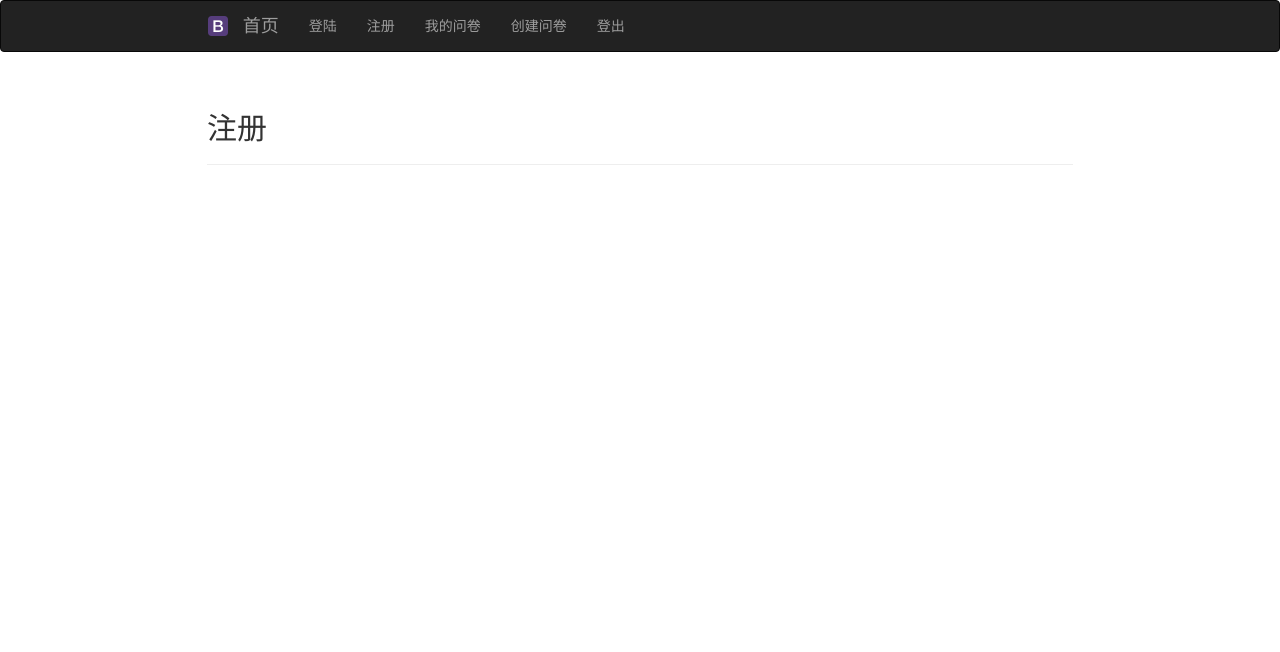
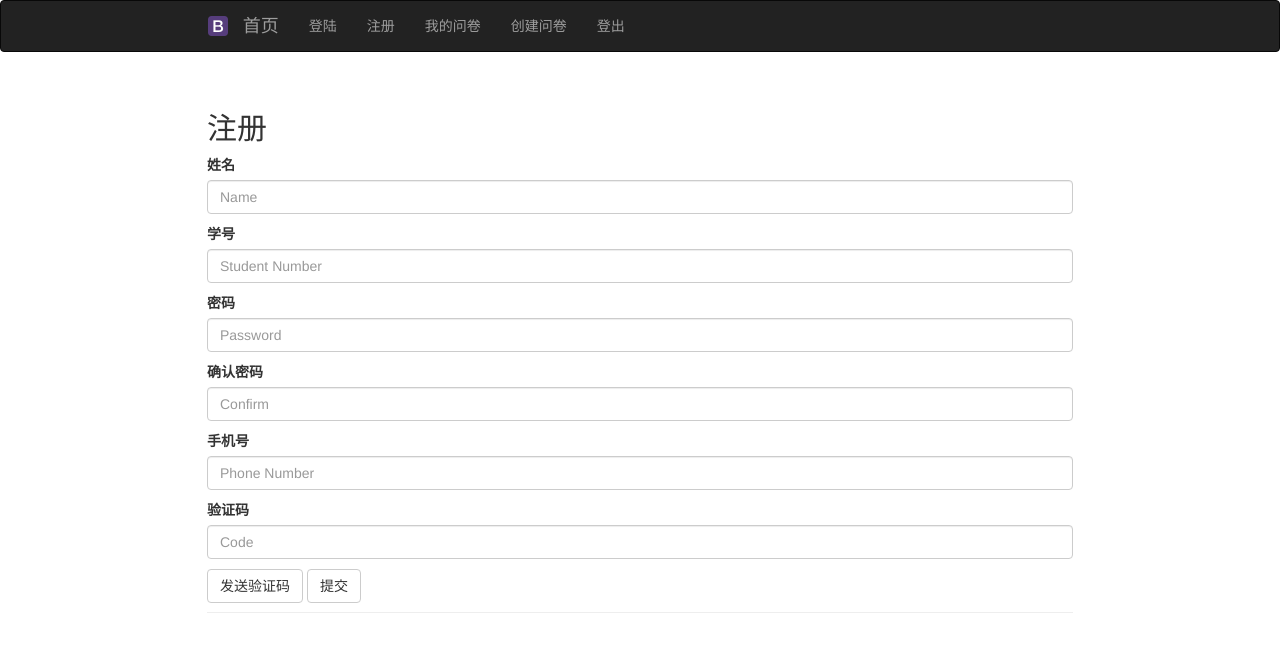
Before and after one commit to sunyutong/flask-web-sunyutong, a Flask app: template templates/signup.html in a window 1280 px wide. Shown: the top 652 px of the page. Run offline with Flask 2, Linux system fonts and the light colour scheme; the template is opened without the code that fills it: values that come from a table or form of the project are taken from there, others are empty; a user stored in the database is signed in; tables that the repository leaves empty hold one stand-in row (values such as "Sample post"); parts of the project's set-up code (start-up, migrations or seed data) failed here and were passed over; some libraries are stand-ins or nearby versions.

Commit message:
增加短信验证
表单内容检测 可能出现问题 有待测试

```diff
--- a/forms.py
+++ b/forms.py
@@ -12,26 +12,29 @@ class NameForm(FlaskForm):					#创建一个继承Form表单的表单，Form是
        第二个变量进行验证，required()函数确保字段中有数据'''
 
 class LoginForm(FlaskForm):
-    email = StringField('email', validators=[DataRequired(), Email()])
-    password = StringField('password', validators=[DataRequired()])
-    submit = SubmitField('Submit')
+    stu_num = StringField('学号', validators=[DataRequired(), Length(min=7, max=12)])
+    password = StringField('密码', validators=[DataRequired()])
+    submit = SubmitField('提交')
 
 class SignupForm(FlaskForm):
-    email = StringField('Email', validators=[DataRequired(), Length(min=5, max=35), Email()])
-    name = StringField('Name', validators=[DataRequired(), Length(min=4, max=25)])
-    password = PasswordField('Password', [
+    name = StringField('姓名', validators=[DataRequired(), Length(min=2, max=8)])
+    stu_num = StringField('学号',validators=[DataRequired(), Length(min=7, max=12)])
+    # email = StringField('邮箱', validators=[DataRequired(), Length(min=5, max=35), Email()])
+    password = PasswordField('密码', [
         DataRequired(),
         EqualTo('confirm', message='Passwords must match')
     ])
-    confirm = PasswordField('Repeat Password')
-    submit = SubmitField('Submit')
+    confirm = PasswordField('确认密码')
+    phone_number = StringField('手机号',validators=[DataRequired(), Length(min=8, max=11)])
+    code = StringField('验证码',validators=[DataRequired(), Length(min=4, max=8)])
+    # submit = SubmitField('提交')
 
 class PaperCreateForm(FlaskForm):
     paper_title = StringField('问卷名称', validators=[Required()])
     question_num = IntegerField('问题数量',validators=[NumberRange(min=1,max=30)])
     # paper_description = StringField('问卷描述',validators=[DataRequired()])
     # paper_deadline = DateField('截止日期',validators=[DataRequired()])
-    submit = SubmitField('Submit')
+    submit = SubmitField('提交')
 
 class QuestionCreateForm(FlaskForm):
-    question_content = StringField('题干'，validators=[Required()])
+    question_content = StringField('题干',validators=[Required()])
--- /dev/null
+++ b/func/sms.py
@@ -0,0 +1,63 @@
+import json
+import requests
+
+# 请求的头部内容
+# 以下的 Id 与 Key 都是无效的仅做示范，在实际试验中请替换成自己的 Id 与 Key
+headers = {
+    "X-LC-Id": "1ltrHhRDe77M7FExy1RwqO78-gzGzoHsz",
+    "X-LC-Key": "A8gaYdOtGXRukMKTmcigwogE",
+    "Content-Type": "application/json",
+}
+
+# 请求发送验证码 API
+REQUEST_SMS_CODE_URL = 'https://api.leancloud.cn/1.1/requestSmsCode'
+
+# 请求校验验证码 API
+VERIFY_SMS_CODE_URL = 'https://api.leancloud.cn/1.1/verifySmsCode/'
+
+
+def send_message(phone):
+    """
+    通过 POST 请求 requestSmsCode API 发送验证码到指定手机
+    :param phone: 通过网页表单获取的电话号
+    :return:
+    """
+    data = {
+        "mobilePhoneNumber": phone,
+    }
+
+    # post 方法参数包含三部分，如我们之前分析 API 所述
+    # REQUEST_SMS_CODE_URL: 请求的 URL
+    # data: 请求的内容，另外要将内容编码成 JSON 格式
+    # headers: 请求的头部，包含 Id 与 Key 等信息
+    r = requests.post(REQUEST_SMS_CODE_URL, data=json.dumps(data), headers=headers)
+
+    # 响应 r 的 status_code 值为 200 说明响应成功
+    # 否则失败
+    if r.status_code == 200:
+        return True
+    else:
+        return False
+
+
+def verify(phone, code):
+    """
+    发送 POST 请求到 verifySmsCode API 获取校验结果
+    :param phone: 通过网页表单获取的电话号
+    :param code: 通过网页表单获取的验证码
+    :return:
+    """
+    # 使用传进的参数 code 与 phone 拼接出完整的 URL
+    target_url = VERIFY_SMS_CODE_URL + "%s?mobilePhoneNumber=%s" % (code, phone)
+
+    # 这里的 POST 方法只传入了两个参数
+    # target_url： 请求的 URL
+    # headers: 请求的头部，包含 Id 与 Key 等信息
+    r = requests.post(target_url, headers=headers)
+
+    # 响应 r 的 status_code 值为 200 说明验证成功
+    # 否则失败
+    if r.status_code == 200:
+        return True
+    else:
+        return False
--- a/templates/signup.html
+++ b/templates/signup.html
@@ -3,10 +3,122 @@
 
 {% block title %}注册{% endblock %}
 
+{% block head %}
+{{ super() }}
+<meta charset="UTF-8">
+
+<script type="text/javascript">
+var cur_count;
+var count = 60; // 重复发送验证码的周期(s)
+var InterValObj;
+var phone_number;
+function send_message()
+{
+    // 获取用户输入的手机号码
+    // 如果手机号码为空则弹窗提醒
+    // 否则使用 ajax 将号码提交给后台，并且开始倒计时
+    phone_number = document.getElementById("phone_number").value
+    if(phone_number)
+    {
+        cur_count = count;
+
+        // 设置按钮属性，使按钮不能响应点击事件
+        document.getElementById("getCode").setAttribute("disabled", "true");
+        document.getElementById("getCode").value = "waiting for "+cur_count+"s";
+
+        // HTML DOM setInterval() 方法可以按照指定的周期（毫秒单位）来调用函数或计算表达式
+        // 这里我们以 1000 毫秒为周期重复调用 set_remain_time() 函数实现倒计时
+        InterValObj = window.setInterval(set_remain_time, 1000);
+
+        // 发送请求
+        loadXMLDoc();
+    }
+    else
+    {
+        alert('Please input phone number!')
+    }
+}
+
+function set_remain_time()
+{
+    if (cur_count == 0)
+    {
+        // 将 InterValObj 传递给 clearInterval， 从而取消对 set_remian_time() 的重复调用
+        window.clearInterval(InterValObj);
+
+        // 恢复按钮响应点击事件
+        document.getElementById("getCode").removeAttribute("disabled");
+        document.getElementById("getCode").value = "Get New Code";
+    }else
+    {
+        cur_count--;
+        document.getElementById("getCode").value = "waiting for "+cur_count+"s";
+    }
+}
+
+function loadXMLDoc()
+{
+    var xmlhttp = new XMLHttpRequest();
+    xmlhttp.open("GET", "signup?mobile_phone_number=" + phone_number, true);
+    xmlhttp.send();
+}
+</script>
+{% endblock %}
+
 {% block page_content %}
 <div class="page-header">
-    <h2>注册</h2>
-    {{ wtf.quick_form(form) }}
-    <!--使用jinja2中的条件语句格式进行渲染-->
+      <h2>注册</h2>
+      <!-- {{ form.hidden_tag() }}
+      {{ wtf.quick_form(form) }} -->
+      <!-- <form role="form" action="#" method="post">
+        {{ form.hidden_tag() }}
+        <div class="form-group">
+          <label for="name">姓名</label>
+            <input type="text" class="form-control" id="name" name="name" placeholder="Name">
+        </div>
+        <div class="form-group">
+          <label for="name">学号</label>
+            <input type="text" class="form-control" id="stu_num" name="stu_num" placeholder="Student Number">
+        </div>
+        <div class="form-group">
+          <label for="name">密码</label>
+            <input type="text" class="form-control" id="password" name="password" placeholder="Password">
+        </div>
+        <div class="form-group">
+          <label for="name">确认密码</label>
+            <input type="text" class="form-control" id="confirm" name="confirm" placeholder="Confirm">
+        </div>
+      <div class="form-group">
+        <label for="name">手机号</label>
+          <input type="text" class="form-control" id="phone" name="phone" placeholder="Phone Number">
+      </div>
+      <div class="form-group">
+        <label for="name">验证码</label>
+          <input type="text" class="form-control" id="code" name="code"> -->
+    <form action="" method="post">
+        {{ form.hidden_tag() }}
+        <p>{{ form.name.label }}<br>
+          <input type="text" class="form-control" id="name" name="name" placeholder="Name"></p>
+        <p>{{ form.stu_num.label }}<br>
+          <input type="text" class="form-control" id="stu_num" name="stu_num" placeholder="Student Number"></p>
+        <p>{{ form.password.label }}<br>
+          <input type="password" class="form-control" id="password" name="password" placeholder="Password"></p>
+        <p>{{ form.confirm.label }}<br>
+          <input type="password" class="form-control" id="confirm" name="confirm" placeholder="Confirm"></p>
+        <p>{{ form.phone_number.label }}<br>
+          <input type="text" class="form-control" id="phone_number" name="phone_number" placeholder="Phone Number"></p>
+        <p>{{ form.code.label }}<br>
+          <input type="text" class="form-control" id="code" name="code" placeholder="Code"> </p>
+
+
+
+          <input type="button" class="btn btn-default" id ="getCode" onclick="send_message()" value = "发送验证码" />
+      <!-- </div>
+      <div> -->
+          <button type="submit" class="btn btn-default" id="submit">提交</button>
+      <!-- </div>
+      </form> -->
+        </form>
+
 </div>
 {% endblock %}
```
Also changed, not shown: hello.py (+55 -29 lines), func/__init__.py (added), test.db.
